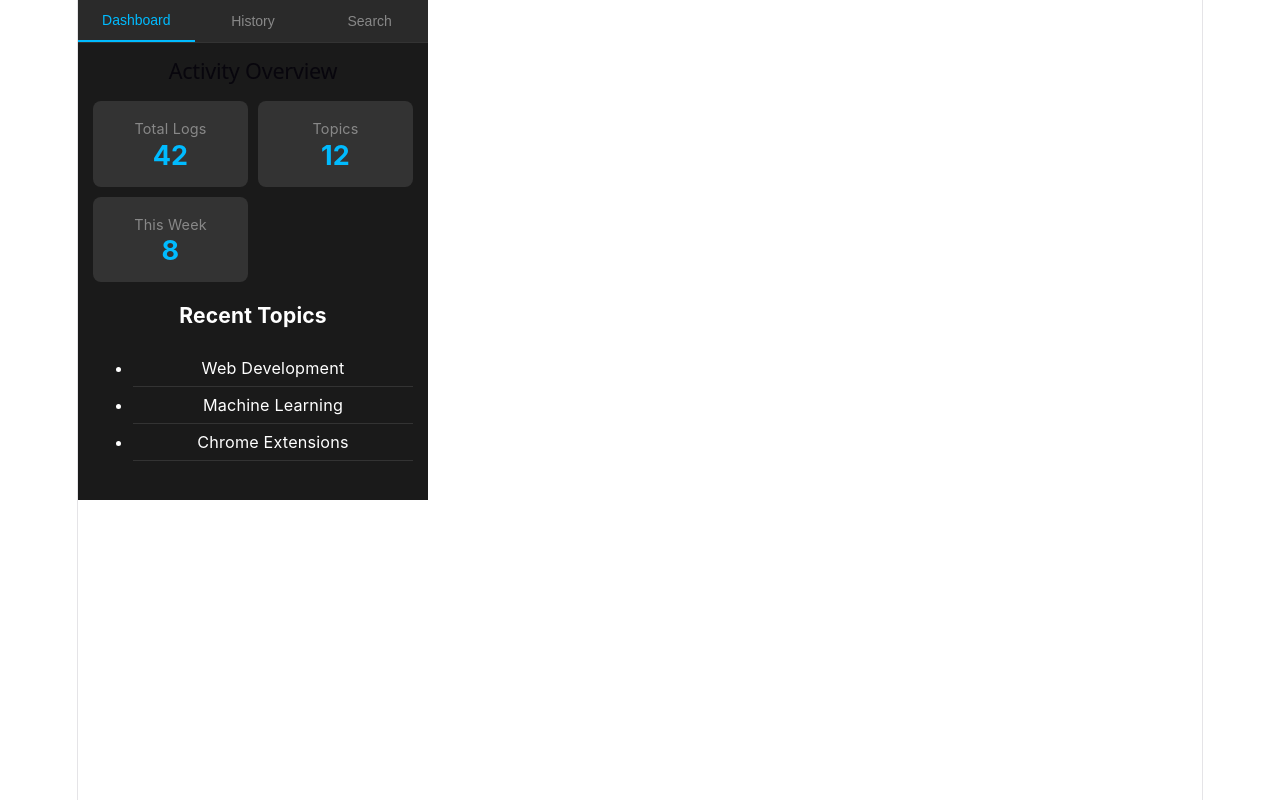
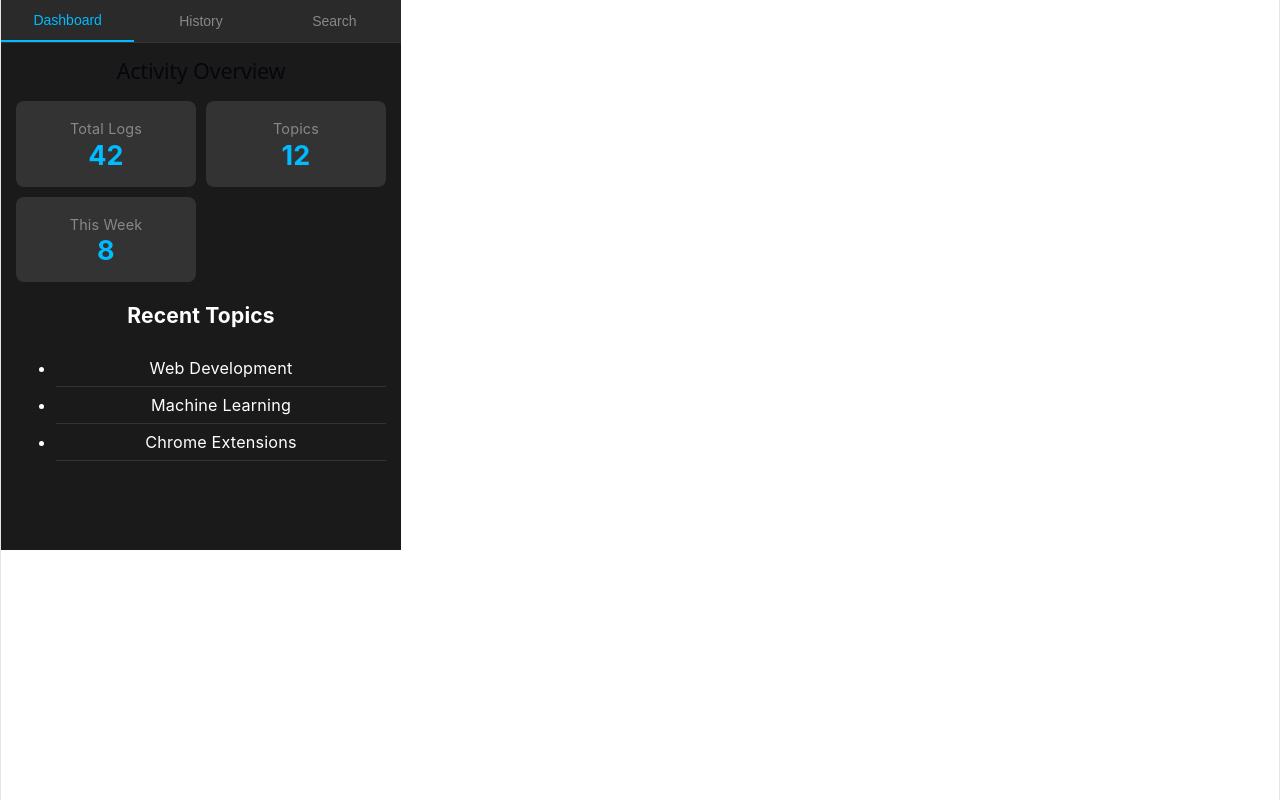
Before and after one commit to sisisa/second-brain-logger, a Svelte app in the folder ext/: page / in a window 1280 px wide. Built offline with nearby package versions, Linux system fonts and the light colour scheme.

Commit message:
Refined UI and fixed button injection logic

```diff
--- a/ext/src/App.svelte
+++ b/ext/src/App.svelte
@@ -32,13 +32,14 @@
 
 <style>
   main {
-    width: 350px;
-    height: 500px;
+    width: 400px;
+    height: 550px;
     display: flex;
     flex-direction: column;
     background: #1a1a1a;
     color: #fff;
-    font-family: 'Inter', sans-serif;
+    font-family: 'Inter', -apple-system, BlinkMacSystemFont, "Segoe UI", Roboto, Helvetica, Arial, sans-serif;
+    overflow: hidden;
   }
 
   .tabs {
--- a/ext/src/app.css
+++ b/ext/src/app.css
@@ -157,8 +157,7 @@ code {
 }
 
 #app {
-  width: 1126px;
-  max-width: 100%;
+  width: 100%;
   margin: 0 auto;
   text-align: center;
   border-inline: 1px solid var(--border);
```
Also changed, not shown: ext/src/content/index.ts (+23 -7 lines).
